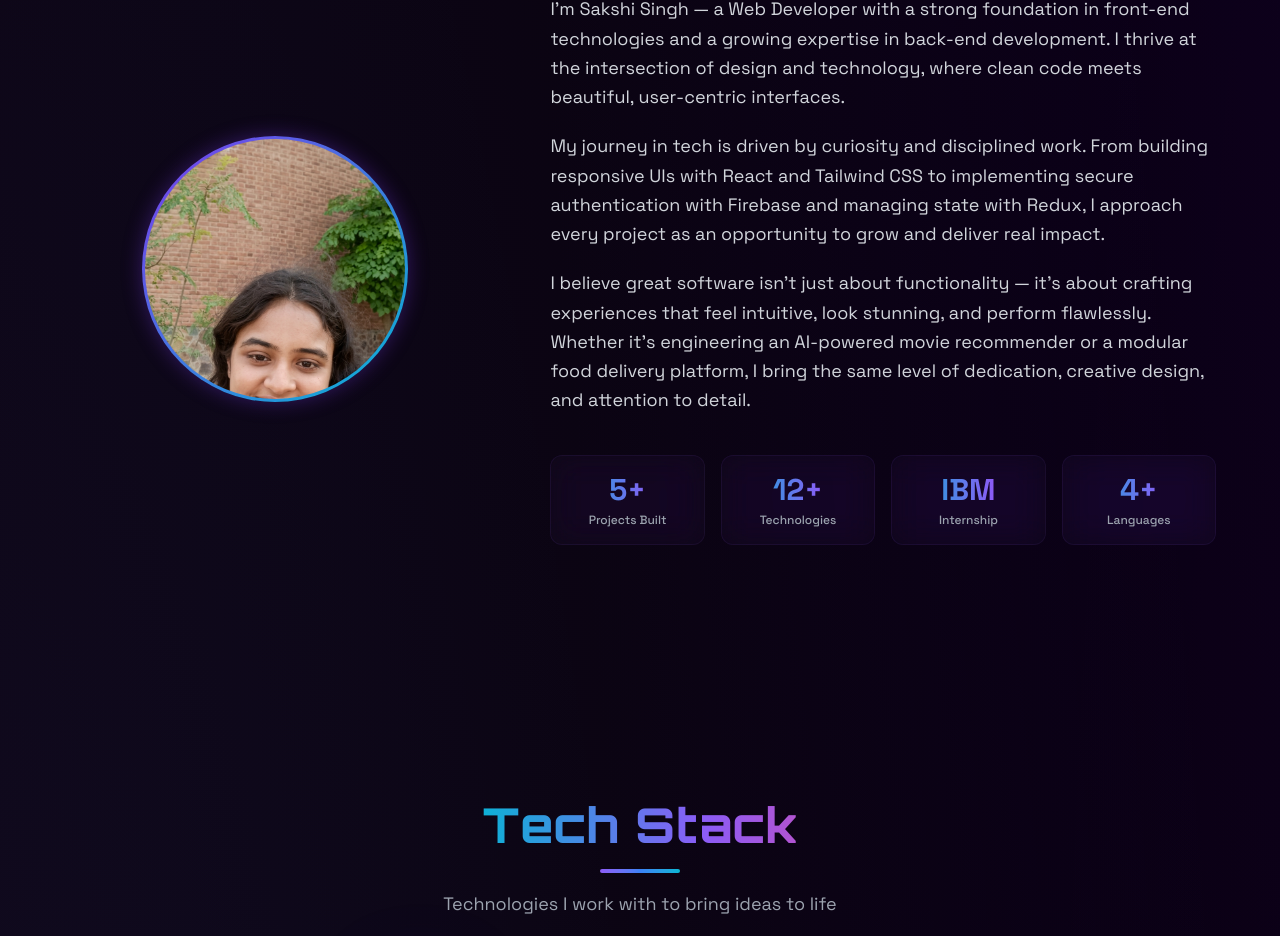
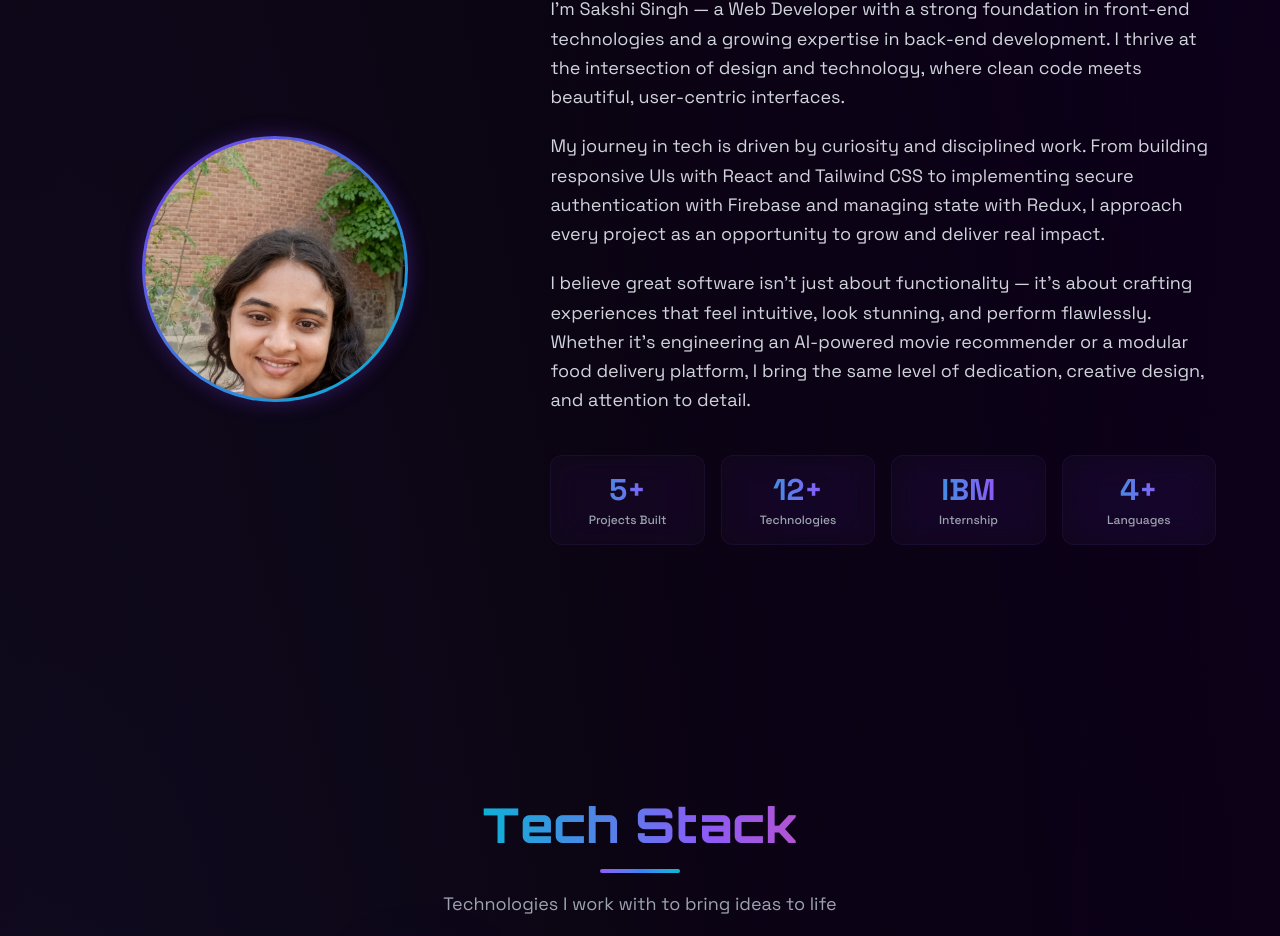
Before and after one commit to singhsakshi098/dev-portfolio, a React (Vite) app: page / in a window 1280 px wide. Shown: the part 1115-2051 px from the top of the page. Built offline with nearby package versions, Linux system fonts and the light colour scheme; the HTML template or start-up script is replaced by a standard one.

Commit message:
fix: center face in circle with object-position center 20%

```diff
--- a/src/index.css
+++ b/src/index.css
@@ -618,7 +618,7 @@ nav .gradient-text {
   width: 100%;
   height: 100%;
   object-fit: cover;
-  object-position: center top;
+  object-position: center 20%;
   display: block;
 }
 
```
